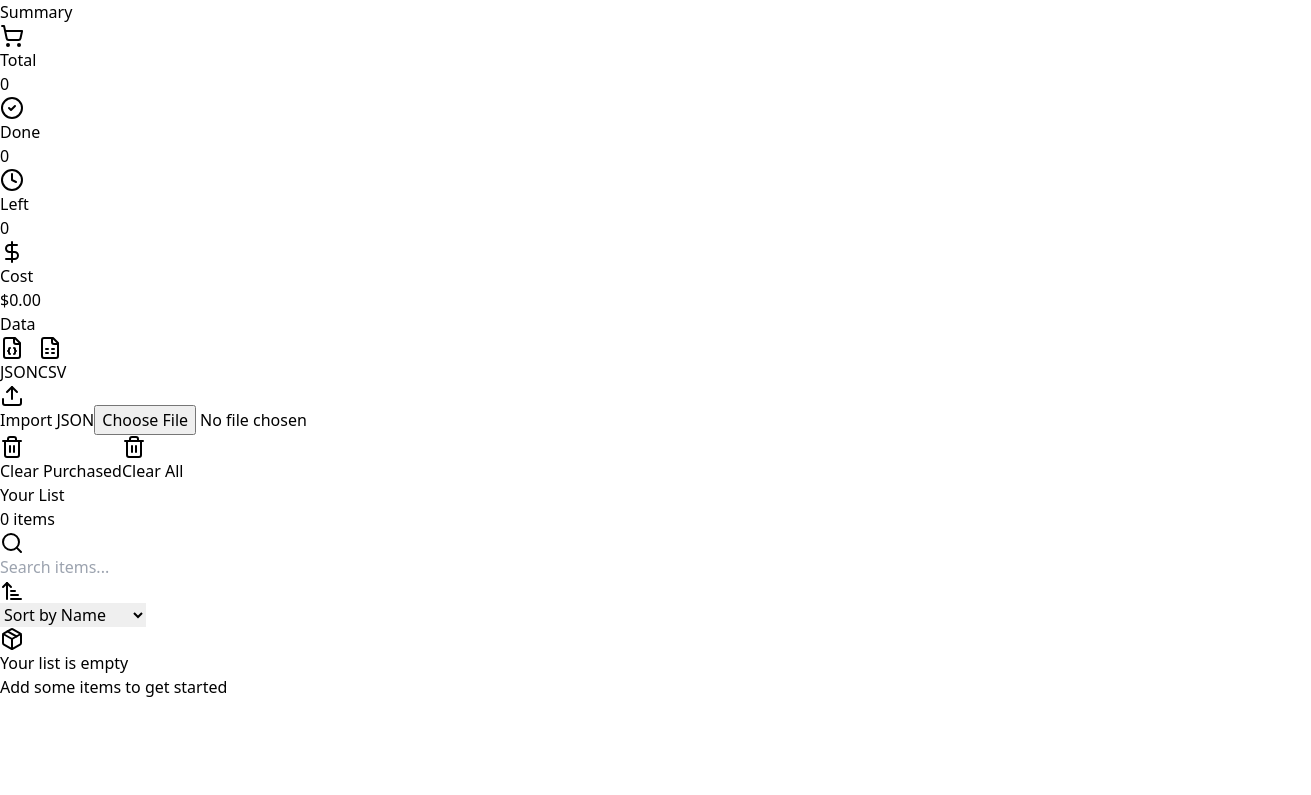
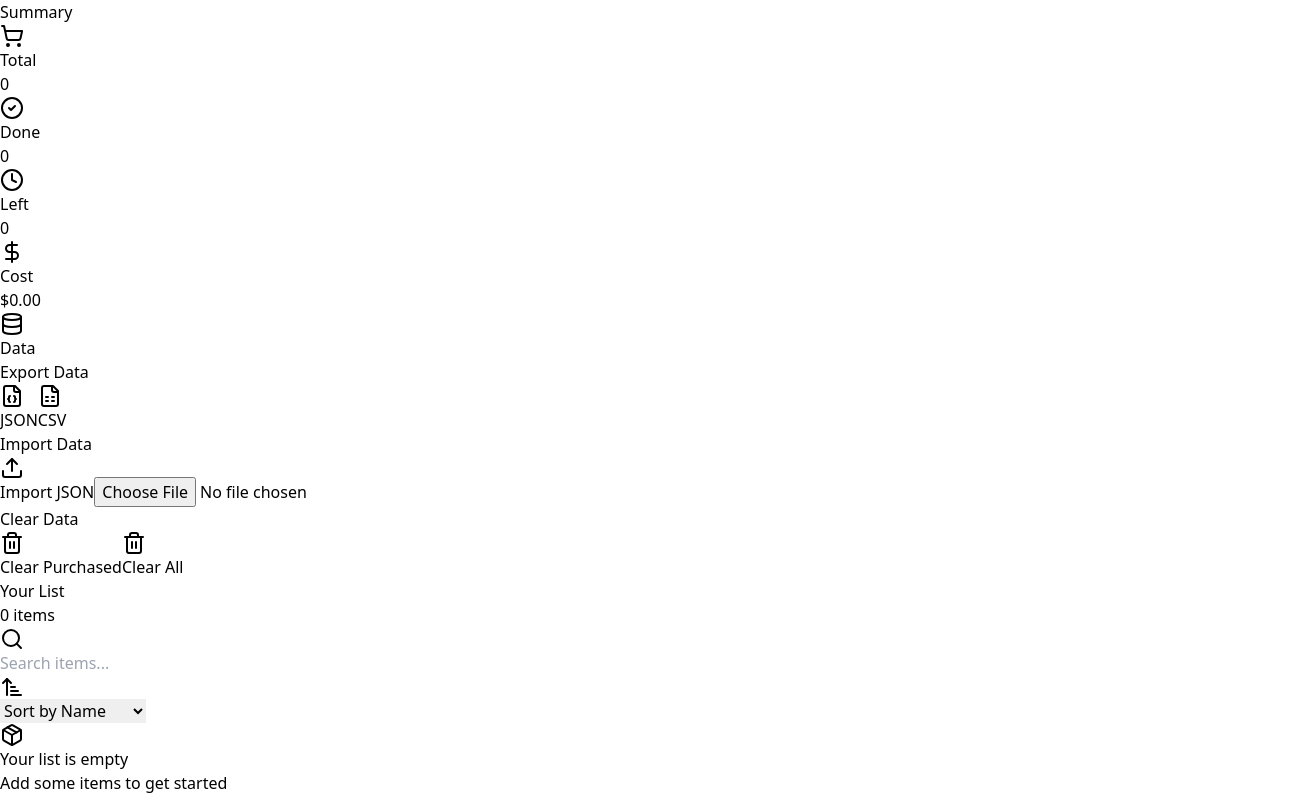
Before and after one commit to nihalp19/shoppingList, a React (Vite) app in the folder frontend/: page / in a window 1280 px wide. Shown: the part 420-1215 px from the top of the page, 1311 px wide, since content can reach past the window. Before the commit the page ends 1119 px from the top, so only its background shows below. Built offline with nearby package versions, Linux system fonts and the light colour scheme.

Commit message:
updated ExportImport

```diff
--- a/frontend/src/components/ExportImport.jsx
+++ b/frontend/src/components/ExportImport.jsx
@@ -1,6 +1,6 @@
 import React, { useRef } from 'react';
 import { motion } from 'framer-motion';
-import { Download, Upload, FileJson, FileSpreadsheet, Trash2 } from 'lucide-react';
+import { Download, Upload, FileJson, FileSpreadsheet, Trash2, Database } from 'lucide-react';
 import { useShoppingStore } from '../stores/shoppingStore';
 
 const ExportImport = () => {
@@ -56,7 +56,7 @@ const ExportImport = () => {
       try {
         const data = JSON.parse(e.target.result);
         if (importData(data)) {
-          alert('Shopping list imported successfully!');
+          // Success feedback could be added here
         } else {
           alert('Invalid file format. Please select a valid JSON file.');
         }
@@ -97,26 +97,37 @@ const ExportImport = () => {
         darkMode
           ? 'bg-gray-950 border border-gray-800'
           : 'bg-gray-50 border border-gray-200'
-      } rounded-3xl p-8 transition-all duration-300`}
+      } rounded-3xl p-8 transition-all duration-300 shadow-lg`}
     >
       <div className="mb-8">
-        <h2 className="text-2xl font-light mb-2">Data</h2>
+        <div className="flex items-center gap-3 mb-2">
+          <Database className={`h-6 w-6 ${
+            darkMode ? 'text-white' : 'text-black'
+          }`} />
+          <h2 className="text-2xl font-light">Data</h2>
+        </div>
         <div className={`h-px w-16 ${
           darkMode ? 'bg-white' : 'bg-black'
         }`} />
       </div>
 
-      <div className="space-y-4">
-        {/* Export Buttons */}
+      <div className="space-y-6">
+        {/* Export Section */}
+        <div>
+          <h3 className={`text-sm font-medium mb-3 ${
+            darkMode ? 'text-gray-300' : 'text-gray-700'
+          }`}>
+            Export Data
+          </h3>
           <div className="grid grid-cols-2 gap-3">
             <motion.button
-            whileHover={{ scale: 1.02 }}
+              whileHover={{ scale: 1.02, y: -2 }}
               whileTap={{ scale: 0.98 }}
               onClick={handleExportJSON}
-            className={`flex items-center justify-center gap-2 p-4 rounded-2xl border transition-all duration-300 ${
+              className={`flex items-center justify-center gap-2 p-4 rounded-2xl border transition-all duration-300 shadow-sm ${
                 darkMode
-                ? 'bg-gray-900 border-gray-800 text-gray-300 hover:border-gray-700'
-                : 'bg-white border-gray-200 text-gray-600 hover:border-gray-300'
+                  ? 'bg-gray-900 border-gray-800 text-gray-300 hover:border-gray-700 hover:shadow-md'
+                  : 'bg-white border-gray-200 text-gray-600 hover:border-gray-300 hover:shadow-md'
               }`}
             >
               <FileJson className="h-4 w-4" />
@@ -124,29 +135,36 @@ const ExportImport = () => {
             </motion.button>
 
             <motion.button
-            whileHover={{ scale: 1.02 }}
+              whileHover={{ scale: 1.02, y: -2 }}
               whileTap={{ scale: 0.98 }}
               onClick={handleExportCSV}
-            className={`flex items-center justify-center gap-2 p-4 rounded-2xl border transition-all duration-300 ${
+              className={`flex items-center justify-center gap-2 p-4 rounded-2xl border transition-all duration-300 shadow-sm ${
                 darkMode
-                ? 'bg-gray-900 border-gray-800 text-gray-300 hover:border-gray-700'
-                : 'bg-white border-gray-200 text-gray-600 hover:border-gray-300'
+                  ? 'bg-gray-900 border-gray-800 text-gray-300 hover:border-gray-700 hover:shadow-md'
+                  : 'bg-white border-gray-200 text-gray-600 hover:border-gray-300 hover:shadow-md'
               }`}
             >
               <FileSpreadsheet className="h-4 w-4" />
               <span className="text-sm font-medium">CSV</span>
             </motion.button>
           </div>
+        </div>
 
-        {/* Import Button */}
+        {/* Import Section */}
+        <div>
+          <h3 className={`text-sm font-medium mb-3 ${
+            darkMode ? 'text-gray-300' : 'text-gray-700'
+          }`}>
+            Import Data
+          </h3>
           <motion.button
-          whileHover={{ scale: 1.02 }}
+            whileHover={{ scale: 1.02, y: -2 }}
             whileTap={{ scale: 0.98 }}
             onClick={() => fileInputRef.current?.click()}
-          className={`w-full flex items-center justify-center gap-2 p-4 rounded-2xl border transition-all duration-300 ${
+            className={`w-full flex items-center justify-center gap-2 p-4 rounded-2xl border transition-all duration-300 shadow-sm ${
               darkMode
-              ? 'bg-gray-900 border-gray-800 text-gray-300 hover:border-gray-700'
-              : 'bg-white border-gray-200 text-gray-600 hover:border-gray-300'
+                ? 'bg-gray-900 border-gray-800 text-gray-300 hover:border-gray-700 hover:shadow-md'
+                : 'bg-white border-gray-200 text-gray-600 hover:border-gray-300 hover:shadow-md'
             }`}
           >
             <Upload className="h-4 w-4" />
@@ -160,22 +178,31 @@ const ExportImport = () => {
             onChange={handleImport}
             className="hidden"
           />
+        </div>
 
-        {/* Clear Buttons */}
-        <div className="pt-4 border-t border-opacity-20 space-y-3">
+        {/* Clear Section */}
+        <div className={`pt-6 border-t ${
+          darkMode ? 'border-gray-800' : 'border-gray-200'
+        }`}>
+          <h3 className={`text-sm font-medium mb-3 ${
+            darkMode ? 'text-gray-300' : 'text-gray-700'
+          }`}>
+            Clear Data
+          </h3>
+          <div className="space-y-3">
             <motion.button
-            whileHover={{ scale: 1.02 }}
+              whileHover={{ scale: 1.02, y: -1 }}
               whileTap={{ scale: 0.98 }}
               onClick={handleClearPurchased}
               disabled={items.filter(item => item.purchased).length === 0}
               className={`w-full flex items-center justify-center gap-2 p-4 rounded-2xl transition-all duration-300 ${
                 items.filter(item => item.purchased).length === 0
                   ? darkMode
-                  ? 'bg-gray-900 border-gray-800 text-gray-600 cursor-not-allowed'
-                  : 'bg-gray-100 border-gray-200 text-gray-400 cursor-not-allowed'
+                    ? 'bg-gray-900 border-gray-800 text-gray-600 cursor-not-allowed opacity-50'
+                    : 'bg-gray-100 border-gray-200 text-gray-400 cursor-not-allowed opacity-50'
                   : darkMode
-                  ? 'bg-gray-900 border-gray-800 text-gray-400 hover:text-gray-200 hover:border-gray-700'
-                  : 'bg-white border-gray-200 text-gray-500 hover:text-gray-700 hover:border-gray-300'
+                    ? 'bg-gray-900 border-gray-800 text-gray-400 hover:text-gray-200 hover:border-gray-700 shadow-sm hover:shadow-md'
+                    : 'bg-white border-gray-200 text-gray-500 hover:text-gray-700 hover:border-gray-300 shadow-sm hover:shadow-md'
               } border`}
             >
               <Trash2 className="h-4 w-4" />
@@ -183,18 +210,18 @@ const ExportImport = () => {
             </motion.button>
 
             <motion.button
-            whileHover={{ scale: 1.02 }}
+              whileHover={{ scale: 1.02, y: -1 }}
               whileTap={{ scale: 0.98 }}
               onClick={handleClearAll}
               disabled={items.length === 0}
               className={`w-full flex items-center justify-center gap-2 p-4 rounded-2xl transition-all duration-300 ${
                 items.length === 0
                   ? darkMode
-                  ? 'bg-gray-900 border-gray-800 text-gray-600 cursor-not-allowed'
-                  : 'bg-gray-100 border-gray-200 text-gray-400 cursor-not-allowed'
+                    ? 'bg-gray-900 border-gray-800 text-gray-600 cursor-not-allowed opacity-50'
+                    : 'bg-gray-100 border-gray-200 text-gray-400 cursor-not-allowed opacity-50'
                   : darkMode
-                  ? 'bg-gray-900 border-gray-800 text-gray-400 hover:text-gray-200 hover:border-gray-700'
-                  : 'bg-white border-gray-200 text-gray-500 hover:text-gray-700 hover:border-gray-300'
+                    ? 'bg-gray-900 border-gray-800 text-red-400 hover:text-red-300 hover:border-red-800 shadow-sm hover:shadow-md'
+                    : 'bg-white border-gray-200 text-red-500 hover:text-red-600 hover:border-red-300 shadow-sm hover:shadow-md'
               } border`}
             >
               <Trash2 className="h-4 w-4" />
@@ -202,6 +229,7 @@ const ExportImport = () => {
             </motion.button>
           </div>
         </div>
+      </div>
     </motion.div>
   );
 };
```
Lines whose indentation alone changed are shown as unchanged.
